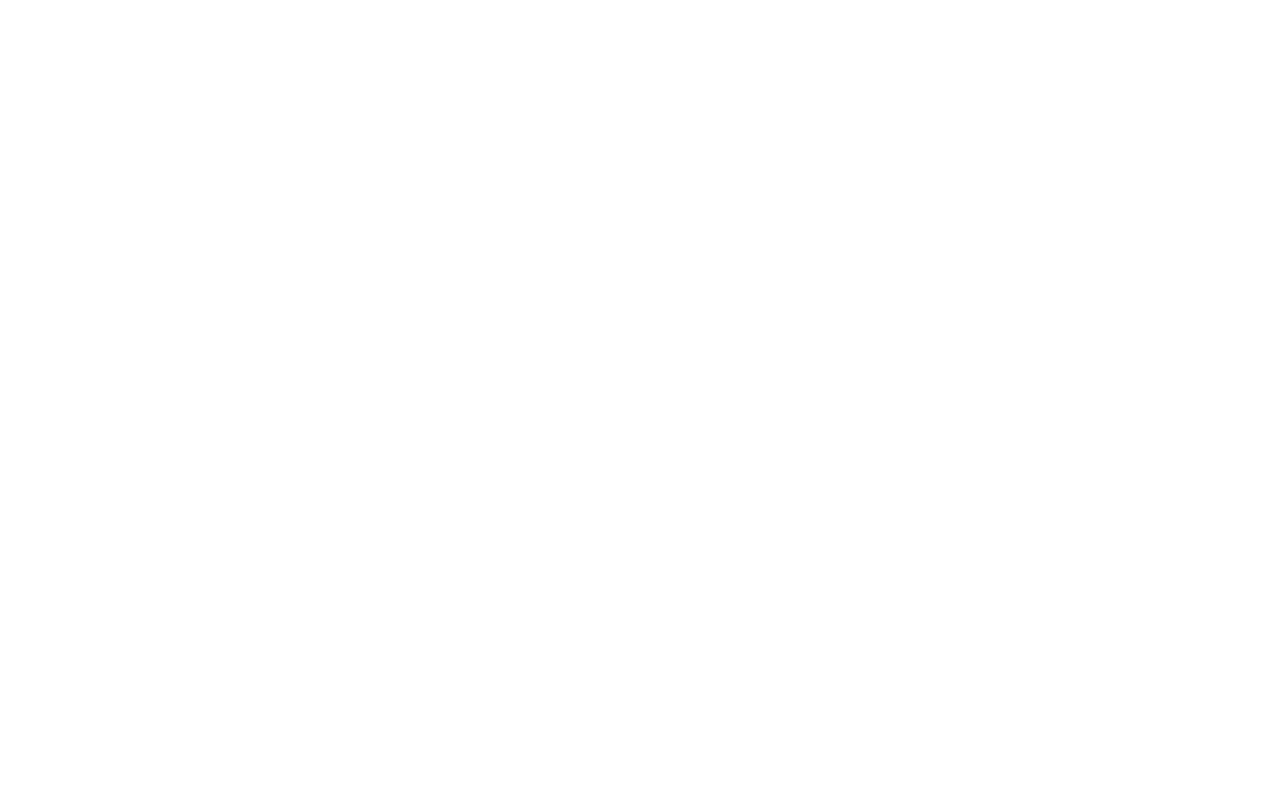
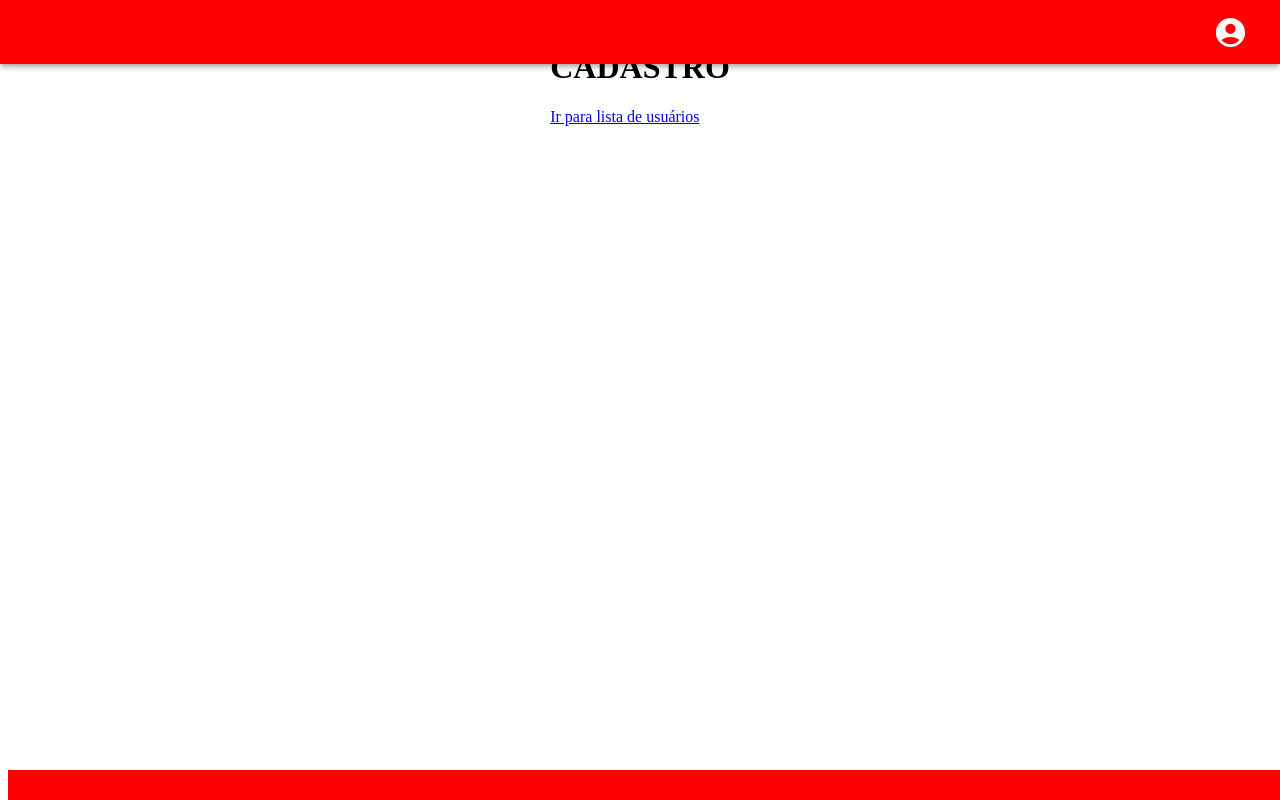
Before and after one commit to clarapereiraa/projetoVio, a React (Vite) app: page /cadastro in a window 1280 px wide. Before the commit this address had no page. Built offline with nearby package versions, Linux system fonts and the light colour scheme; sample sign-in values are in the browser's storage.

Commit message:
projeto vio 27-03 footer e layout

```diff
--- a/src/App.jsx
+++ b/src/App.jsx
@@ -11,12 +11,22 @@ function App() {
       <BrowserRouter>
         <Routes>
           <Route path="/" element={<Login />} />
-          <Route path="/users" element={<ProtectedRoute>
-            <Cadastro/>
-            </ProtectedRoute>} />
-          <Route path="/users" element={<ProtectedRoute>
-            <ListUsers/>
-          </ProtectedRoute>} />
+          <Route
+            path="/cadastro"
+            element={
+              <ProtectedRoute>
+                <Cadastro />
+              </ProtectedRoute>
+            }
+          />
+          <Route
+            path="/users"
+            element={
+              <ProtectedRoute>
+                <ListUsers />
+              </ProtectedRoute>
+            }
+          />
         </Routes>
       </BrowserRouter>
     </div>
--- /dev/null
+++ b/src/components/DefaultLayout.jsx
@@ -0,0 +1,26 @@
+import React from "react";
+import Header from "./Header";
+import Footer from "./Footer"
+import Box from "@mui/material/Box";
+
+const DefaultLayout = ({children}) =>{
+    return(
+        <Box sx={{display:"flex", flexDirection:"column", minHeight:"100px"}}>
+            <Header/>
+            {/*AQUI VEM O CONTEUDO DA PAG */}
+            <Box sx={{
+            flex:1,
+            display:"flex",
+            justifyContent:"center",
+            alignItems:"center",
+            padding:"20px",
+            }}>
+
+            {children}
+            </Box>
+
+            <Footer/>
+        </Box>
+    )
+}
+export default DefaultLayout;
--- /dev/null
+++ b/src/components/Footer.jsx
@@ -0,0 +1,18 @@
+import React from "react";
+import Box from "@mui/material/Box";
+
+const Footer = ()=>{
+    return(
+        <Box component="footer"
+        sx={{backgroundColor:"red",
+            width:"100%",
+            height:"30px",
+            position:"fixed",
+            bottom:0,
+        }}
+
+        />
+    );
+};
+
+export default Footer;
--- /dev/null
+++ b/src/components/Header.jsx
@@ -0,0 +1,19 @@
+import React from "react";
+import  AppBar  from "@mui/material/AppBar";
+import  Toolbar  from "@mui/material/Toolbar";
+import  AccountCircleIcon  from "@mui/icons-material/AccountCircle";
+import IconButton  from "@mui/material/IconButton";
+
+const Header = () => {
+    return(
+        <AppBar sx={{backgroundColor:'red'}}>
+            <Toolbar sx={{display:"flex", justifyContent:"flex-end"}}>
+                <IconButton color="inherit" onClick={()=>{console.log("Clique aqui")}}>
+                    <AccountCircleIcon fontSize="large" />
+                </IconButton>
+            </Toolbar>
+        </AppBar>
+    );
+};
+
+export default Header;
--- a/src/components/ProtectedRoute.jsx
+++ b/src/components/ProtectedRoute.jsx
@@ -1,8 +1,10 @@
 import { Navigate } from "react-router-dom";
+import DefaultLayout from "./DefaultLayout";
 
 const ProtectedRoute = ({children}) =>{
     const isAuthenticated = localStorage.getItem("authenticated");
-    return isAuthenticated ? children : <Navigate to="/" />;
+    return(isAuthenticated ? <DefaultLayout>{children}</DefaultLayout> :
+    <Navigate to="/" />);
 
 };
 export default ProtectedRoute
```
Also changed, not shown: src/pages/listUsers.jsx (+47 -43 lines).
